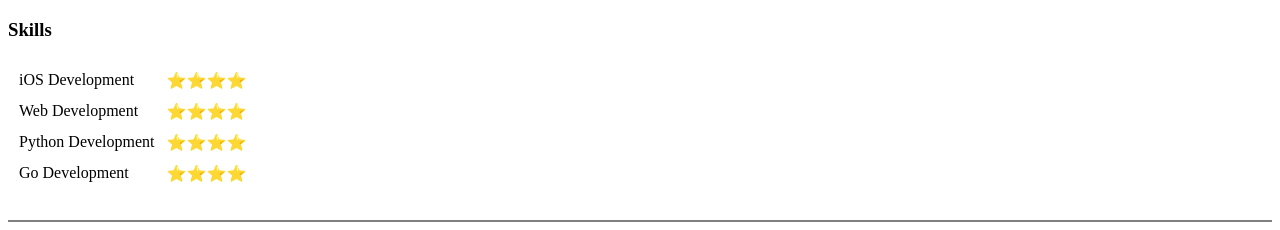
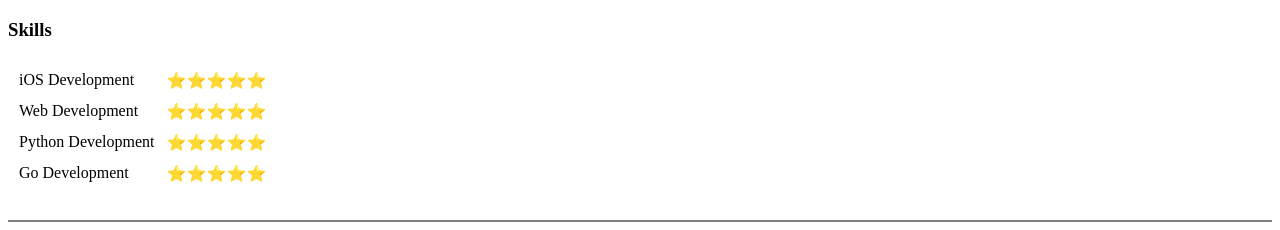
Before and after one commit to arturmendonca/test, a plain HTML site: page index.html in a window 1280 px wide. Shown: the part 479-709 px from the top of the page. Drawn offline with Linux system fonts and the light colour scheme.

Commit message:
Update index.html

```diff
--- a/index.html
+++ b/index.html
@@ -36,19 +36,19 @@
       <table cellspacing="10">
           <tr>
             <td>iOS Development</td>
-            <td>⭐⭐⭐⭐</td>
+            <td>⭐⭐⭐⭐⭐</td>
           </tr>
           <tr>
             <td>Web Development </td>
-            <td>⭐⭐⭐⭐</td>
+            <td>⭐⭐⭐⭐⭐</td>
           </tr>
           <tr>
             <td>Python Development </td>
-            <td>⭐⭐⭐⭐</td>
+            <td>⭐⭐⭐⭐⭐</td>
           </tr>
           <tr>
             <td>Go Development </td>
-            <td>⭐⭐⭐⭐</td>
+            <td>⭐⭐⭐⭐⭐</td>
           </tr>
       </table>
 
```
